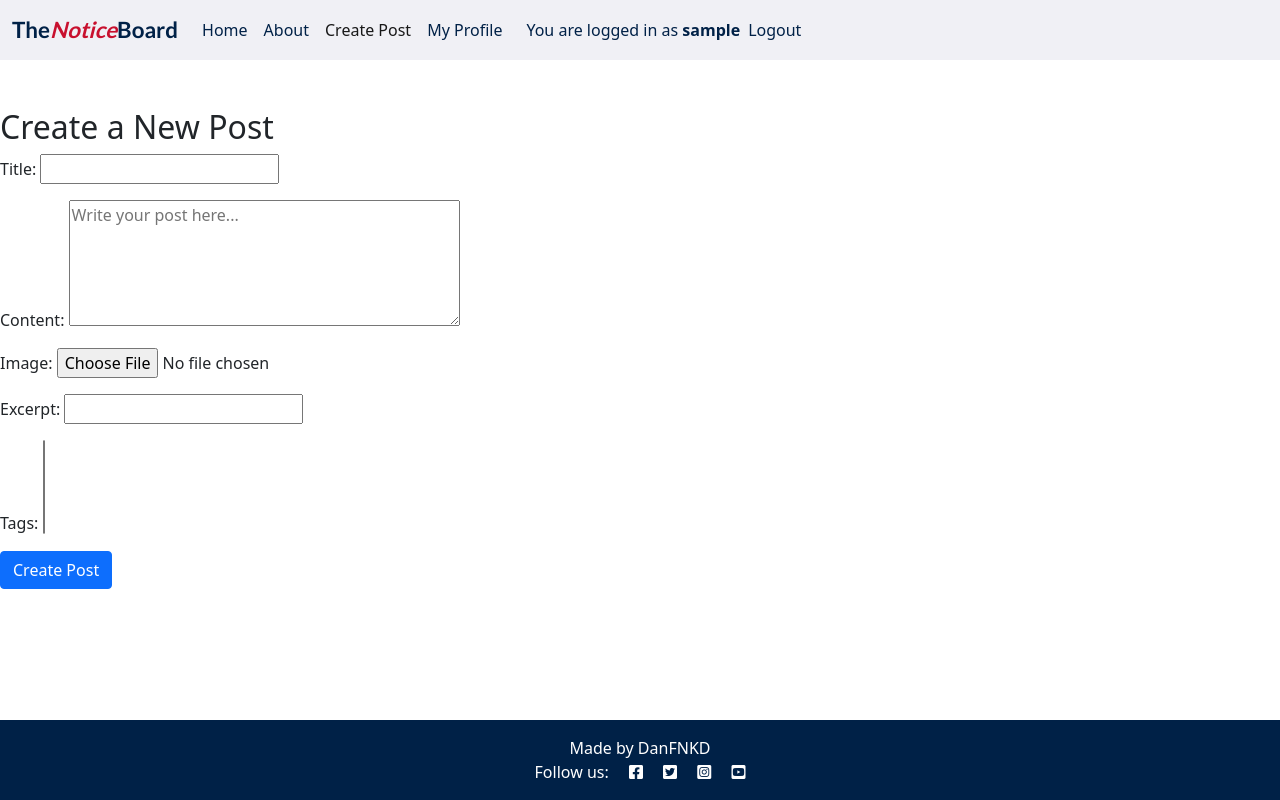
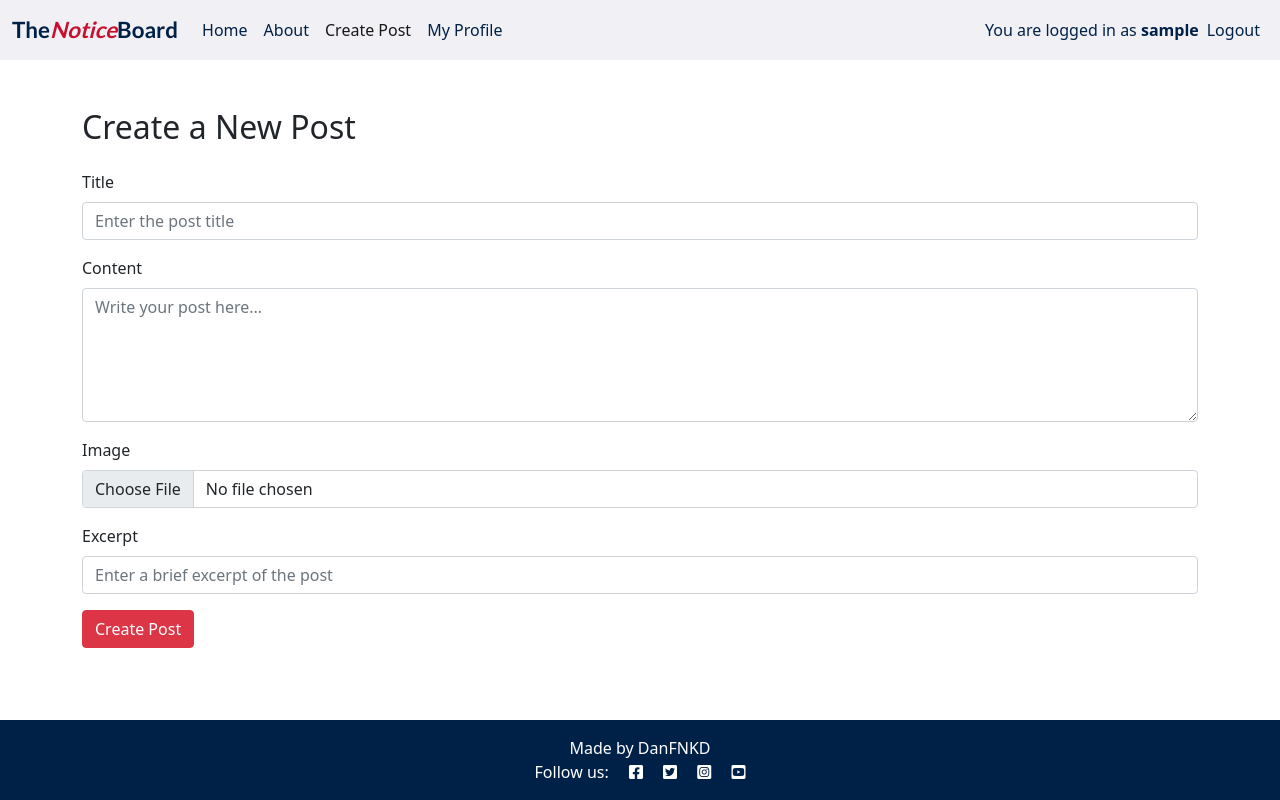
Before and after one commit to DanFNKD/the-notice-board, a Django app: page /create-post/ in a window 1280 px wide. Run offline with Django 4.2, Linux system fonts and the light colour scheme; the visitor is signed in with stand-in values (Sample User, id 1); data that the repository does not hold is empty.

Commit message:
feat(profile, post): update CSS for layout and content positioning

```diff
--- a/blog/templates/blog/create_post.html
+++ b/blog/templates/blog/create_post.html
@@ -1,19 +1,33 @@
 {% extends 'base.html' %}
 
 {% block content %}
-<div class="container mt-5"></div>
+<div class="container mt-5">
     <h2>Create a New Post</h2>
-    <form method="post" enctype="multipart/form-data">
+    <form method="post" enctype="multipart/form-data" class="mt-4">
         {% csrf_token %}
-        {{ form.as_p }}
-        <button type="submit" class="btn btn-primary">Create Post</button>
+        <div class="form-group mb-3">
+            <label for="{{ form.title.id_for_label }}" class="form-label">{{ form.title.label }}</label>
+            <input type="text" name="title" id="{{ form.title.id_for_label }}" class="form-control" placeholder="Enter the post title" required>
+        </div>
+        <div class="form-group mb-3">
+            <label for="{{ form.content.id_for_label }}" class="form-label">{{ form.content.label }}</label>
+            <textarea name="content" id="{{ form.content.id_for_label }}" class="form-control" rows="5" placeholder="Write your post here..." required></textarea>
+        </div>
+        <div class="form-group mb-3">
+            <label for="{{ form.image.id_for_label }}" class="form-label">{{ form.image.label }}</label>
+            <input type="file" name="image" id="{{ form.image.id_for_label }}" class="form-control">
+        </div>
+        <div class="form-group mb-3">
+            <label for="{{ form.excerpt.id_for_label }}" class="form-label">{{ form.excerpt.label }}</label>
+            <input type="text" name="excerpt" id="{{ form.excerpt.id_for_label }}" class="form-control" placeholder="Enter a brief excerpt of the post">
+        </div>
+        <button type="submit" class="btn btn-danger mb-3">Create Post</button>
     </form>
 </div>
 
 <script>
     document.addEventListener("DOMContentLoaded", function () {
         const fileInput = document.querySelector("input[type='file']");
-
         if (fileInput) {
             fileInput.addEventListener("click", function () {
                 console.log("File input clicked");
--- a/static/css/style.css
+++ b/static/css/style.css
@@ -17,9 +15,10 @@ body {
     font-style: italic;
 }
 
-/* Navigation Links Styling */
 .navbar {
     background-color: #F0F0F5 !important;
+    display: flex;
+    justify-content: space-between;
 }
 
 .navbar-light .navbar-nav .nav-link {
--- a/templates/base.html
+++ b/templates/base.html
@@ -59,6 +59,10 @@
                     <li class="nav-item">
                         <a class="nav-link {% if request.path == profile_url %}active{% endif %}" aria-current="page" href="{{ profile_url }}">My Profile</a>
                     </li>
+                    {% endif %}
+                </ul>
+                <ul class="navbar-nav ms-auto mb-2 mb-lg-0">
+                    {% if user.is_authenticated %}
                     <li class="nav item">
                         <span class="navbar-text ms-3">You are logged in as <strong>{{ user.username }}</strong></span>
                     </li>
```
Also changed, not shown: other parts of static/css/style.css (+21 -22 lines), blog/templates/blog/profile.html (+12 -5 lines).
